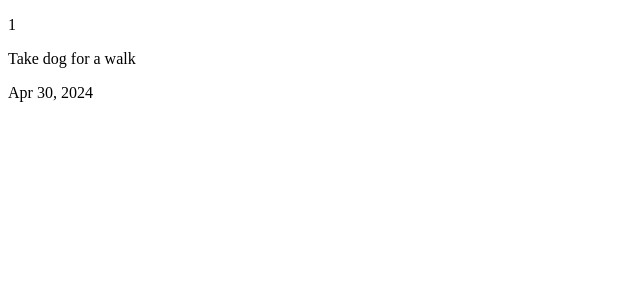
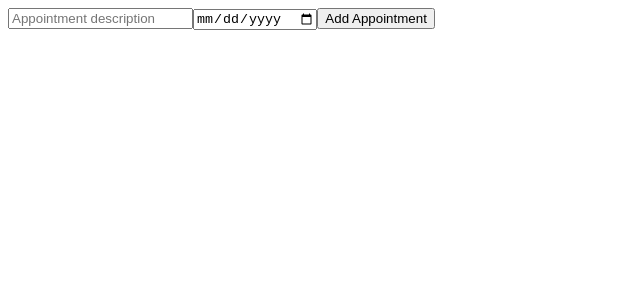
Before and after one commit to adarshsuman333/appointment-app, an Angular app: page / in a window 1280 px wide. Shown: the top 300 px of the page, without its empty margins (0-640 px from the left). Built offline with nearby package versions, Linux system fonts and the light colour scheme.

Commit message:
Adding two-way data binding

```diff
--- a/src/app/app.module.ts
+++ b/src/app/app.module.ts
@@ -3,6 +3,8 @@
 
 import { AppComponent } from './app.component';
 import { AppointmentListComponent } from '../appointment-list/appointment-list.component';
+import { FormsModule } from '@angular/forms';
+
 
 @NgModule({
   declarations: [
@@ -10,7 +12,8 @@
     AppointmentListComponent
   ],
   imports: [
-    BrowserModule
+    BrowserModule,
+    FormsModule
   ],
   providers: [],
   bootstrap: [AppComponent]
--- a/src/app/models/appointment.ts
+++ /dev/null
@@ -1,2 +0,0 @@
-export interface Appointment {
-}
--- a/src/appointment-list/appointment-list.component.html
+++ b/src/appointment-list/appointment-list.component.html
@@ -1,3 +1,5 @@
-<p>{{ appointment.id }}</p>
-<p>{{ appointment.title }}</p>
-<p>{{ appointment.date | date }}</p>
+<div>
+    <input [(ngModel)]="newAppointmentTitle" placeholder="Appointment description">
+    <input [(ngModel)]="newAppointmentDate" type = "date" placeholder="Appointment date" >
+    <button>Add Appointment</button>
+</div>
--- a/src/appointment-list/appointment-list.component.ts
+++ b/src/appointment-list/appointment-list.component.ts
@@ -8,9 +8,9 @@
 })
 
 export class AppointmentListComponent {
-  appointment: Appointment = {
-    id: 1,
-    title: "Take dog for a walk",
-    date: new Date('2024-04-30')
-  };
+
+  newAppointmentTitle : string = '';
+  newAppointmentDate : Date = new Date();
+
+  appointments: Appointment[] = [];
 }
```
